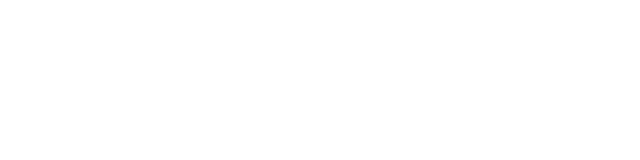
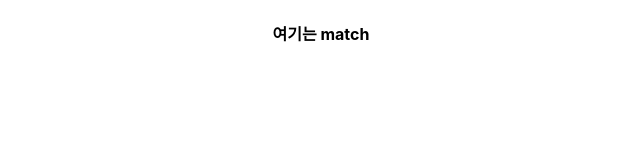
Before and after one commit to 2nd-HUFSummer-Hackathon/SPotato, a React (Create React App) app in the folder domdelivery/: page /match in a window 1280 px wide. Shown: the top 160 px of the page, without its empty margins (319-959 px from the left). Built offline with nearby package versions, Linux system fonts and the light colour scheme.

Commit message:
이제 밥 먹으러 갈 수 잇어요

```diff
--- a/domdelivery/src/pages/Home.js
+++ b/domdelivery/src/pages/Home.js
@@ -1,11 +1,12 @@
 import { BrowserRouter, Routes, Route, useNavigate } from "react-router-dom";
-
+import OurButton from "../component/OurButton";
 function Home() {
-  const navigate = useNavigate;
+  const navigate = useNavigate();
   return (
     <div className="Home">
       <h3>오류 안뜬당 히히</h3>
       <h4>여기는 home</h4>
+      <OurButton text={"밥 먹으러 가자!"} onclick={() => navigate("/match")} />
     </div>
   );
 }
--- a/domdelivery/src/pages/Match.js
+++ b/domdelivery/src/pages/Match.js
@@ -1,5 +1,9 @@
 function Match() {
-  return <div className="Match"></div>;
+  return (
+    <div className="Match">
+      <h4>여기는 match</h4>
+    </div>
+  );
 }
 
 export default Match;
```
